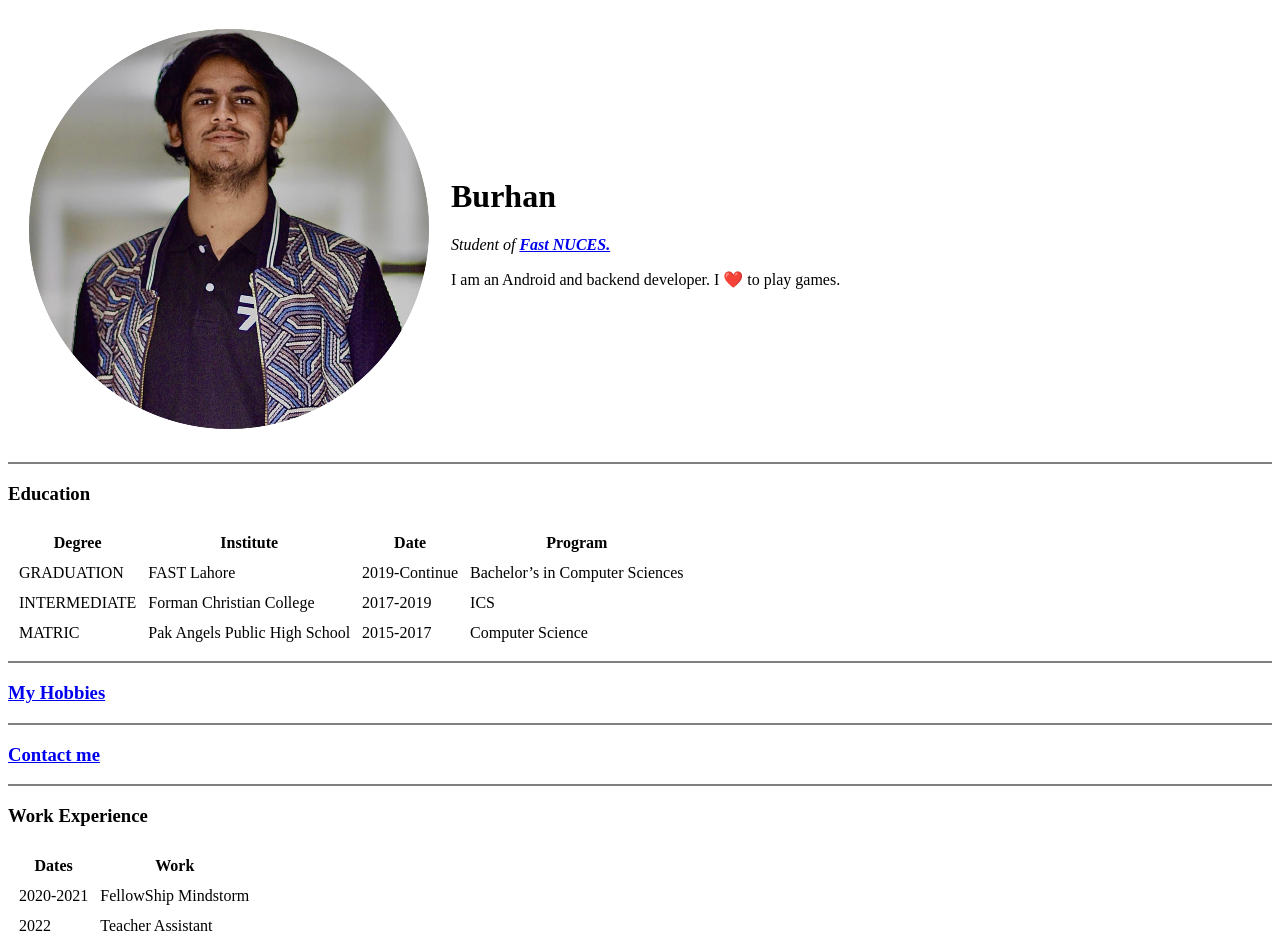
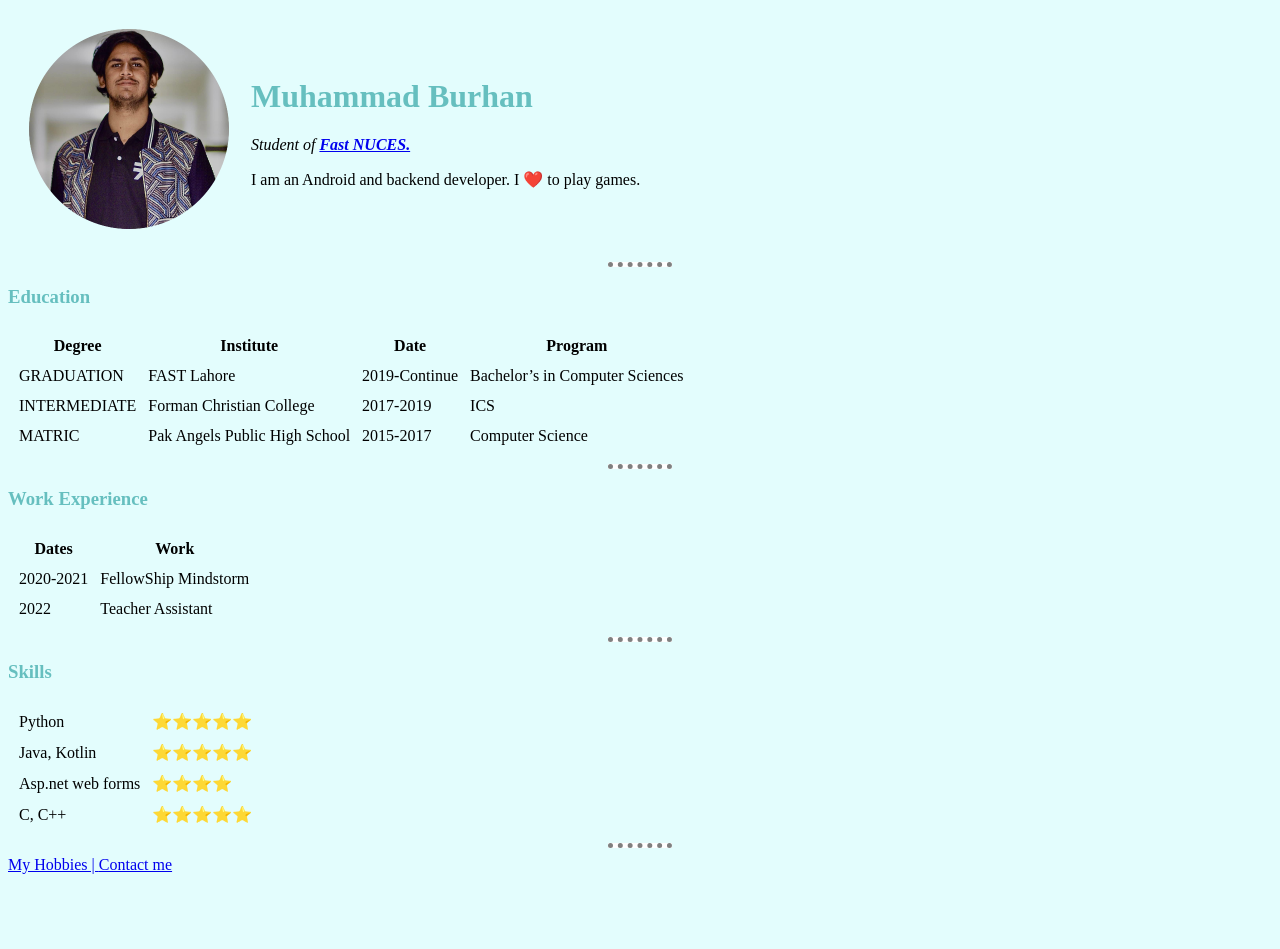
Before and after one commit to muhammadburhan05/CV, a plain HTML site: page index.html in a window 1280 px wide. Shown: the top 949 px of the page. After the commit the page ends 882 px from the top, so only its background shows below. Drawn offline with Linux system fonts and the light colour scheme.

Commit message:
CSS update

```diff
--- /dev/null
+++ b/css/styles.css
@@ -0,0 +1,26 @@
+body{
+  background-color:#E3FDFD;
+}
+
+hr{
+  background-color: white;
+  border-style: dotted none none;
+  border-color: grey;
+  border-width: thick;
+  height: 0px;
+  width: 5%
+}
+
+img{
+  height: 200px;
+}
+img:hover{
+  background-color: pink;
+}
+
+h1{
+  color: #66bfbf;
+}
+h3{
+  color: #66bfbf;
+}
--- a/index.html
+++ b/index.html
@@ -3,11 +3,16 @@
   <head>
     <meta charset="utf-8">
     <title>💚 Burhan's Personal Site</title>
+    <link rel="stylesheet" href="css/styles.css">
+
+
   </head>
+
   <body>
+
     <table cellspacing="20">
       <td>  <img src="images/Burhan2.png " alt="Burhan Profile Picture"></td>
-      <td>  <h1>Burhan</h1>
+      <td>  <h1>Muhammad Burhan</h1>
             <p><em>Student of <strong><a href="https://www.nu.edu.pk/">Fast NUCES.</a></strong></em></p>
             <p>I am an Android and backend developer. I ❤️ to play games.</p>
       </td>
@@ -56,11 +61,7 @@
       <li>MATRIC: Pak Angels Public High School 2015-2017 (Matric in Computer Science)</li>
     </ul>
 -->
-    <hr noshade>
-    <a href="Hobbies.html">  <h3>My Hobbies</h3></a>
 
-    <hr noshade>
-    <a href="Contact.html">  <h3>Contact me</h3></a>
 
 
     <hr noshade>
@@ -86,10 +87,8 @@
       </tbody>
 
       <tfoot>
+      </tfoot>
 
-
-
-      </tfoot>
      </table>
 
      <hr noshade>
@@ -121,6 +120,11 @@
 
        </tfoot>
      </table>
+
+
+     <hr noshade>
+     <a href="Hobbies.html">  My Hobbies | </a>
+     <a href="Contact.html">  Contact me</a>
 
     <!-- I am a comment!  <hr noshade>
      <table border="1" cellspacing="10">
```
Also changed, not shown: Contact.html (+1 -0 lines), Hobbies.html (+1 -0 lines).
